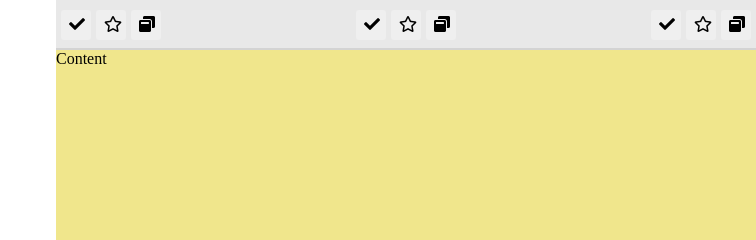
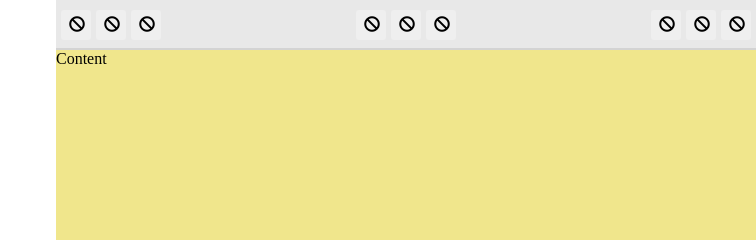
Before and after one commit to hajimepg/PocketViewerPrototype1, a Vue app: page static/index.html in a window 1280 px wide. Shown: the top 240 px of the page, 524-1280 px from the left. Built offline with nearby package versions, Linux system fonts and the light colour scheme.

Commit message:
ツールバーのプレースホルダーとしてのアイコンを無効であることがわかるものに変更

```diff
--- a/static/index.html
+++ b/static/index.html
@@ -62,19 +62,19 @@
                 </div>
                 <div id="toolbar">
                     <div class="leftToolbar">
-                        <button><i class="fas fa-check"></i></button>
-                        <button><i class="far fa-star"></i></button>
-                        <button><i class="fas fa-window-restore"></i></button>
+                        <button><i class="fas fa-ban"></i></button>
+                        <button><i class="fas fa-ban"></i></button>
+                        <button><i class="fas fa-ban"></i></button>
                     </div>
                     <div class="centerToolbar">
-                        <button><i class="fas fa-check"></i></button>
-                        <button><i class="far fa-star"></i></button>
-                        <button><i class="fas fa-window-restore"></i></button>
+                        <button><i class="fas fa-ban"></i></button>
+                        <button><i class="fas fa-ban"></i></button>
+                        <button><i class="fas fa-ban"></i></button>
                     </div>
                     <div class="rightToolbar">
-                        <button><i class="fas fa-check"></i></button>
-                        <button><i class="far fa-star"></i></button>
-                        <button><i class="fas fa-window-restore"></i></button>
+                        <button><i class="fas fa-ban"></i></button>
+                        <button><i class="fas fa-ban"></i></button>
+                        <button><i class="fas fa-ban"></i></button>
                     </div>
                 </div>
                 <div id="content">Content</div>
```
